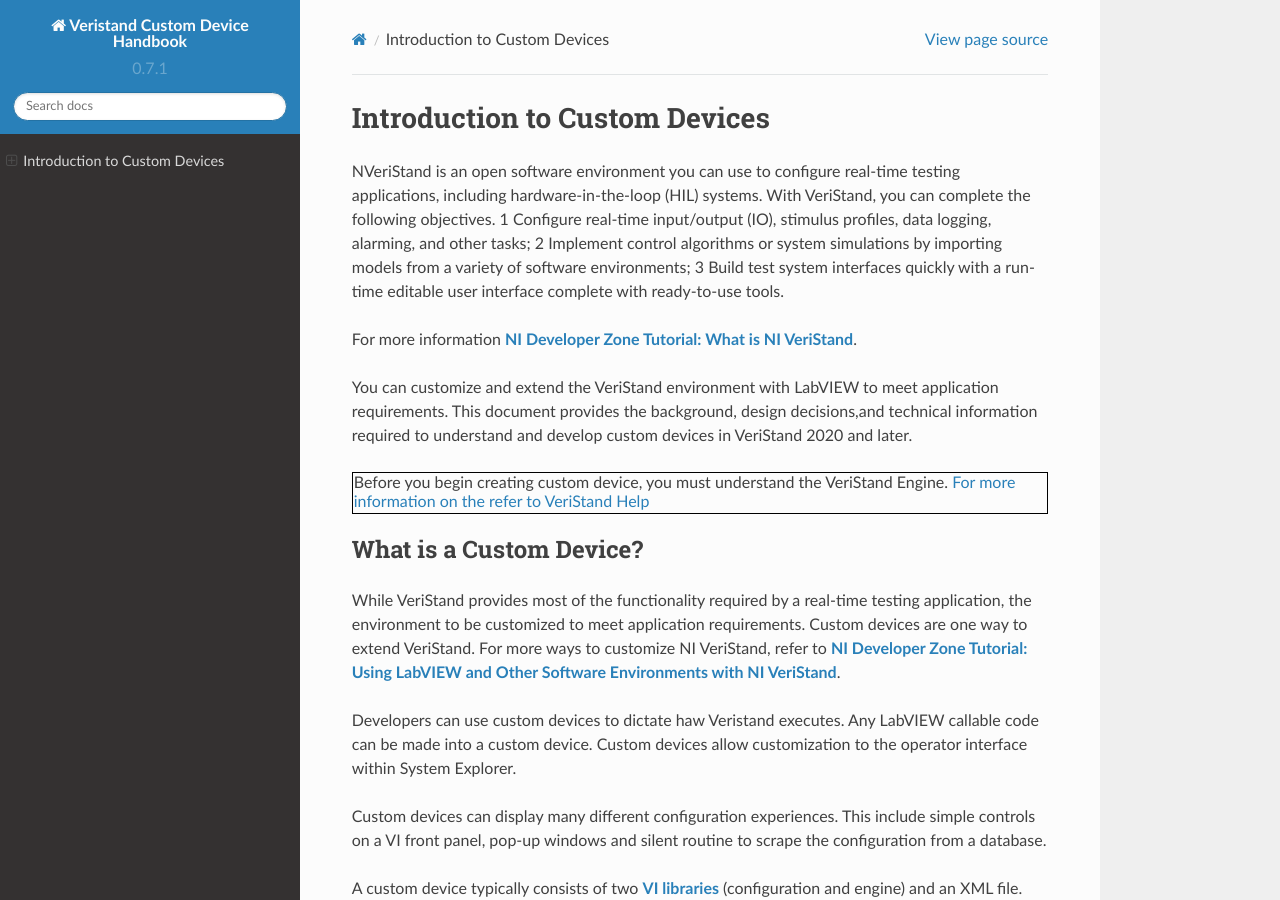
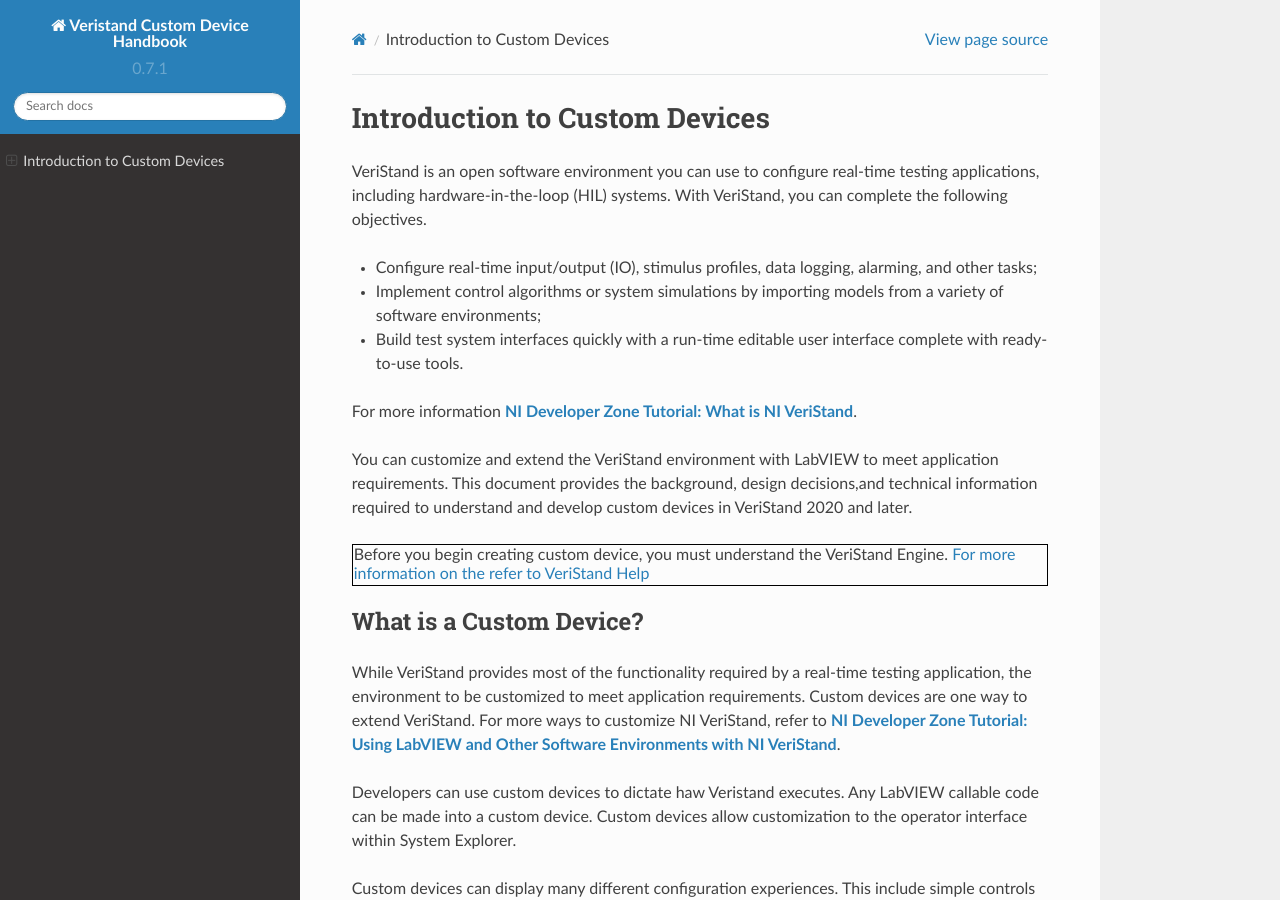
Before and after one commit to ni/niveristand-custom-device-handbook, a Sphinx documentation site: the page built from docs/WhatIsACustomDevice.md, in a window 1280 px wide and 900 px high. Built offline with Sphinx 7.4.7 and the Read the Docs theme 2.0.0, drawn with Linux system fonts in a browser that asks for light colours.

Commit message:
commit 20

```diff
--- a/docs/WhatIsACustomDevice.md
+++ b/docs/WhatIsACustomDevice.md
@@ -1,10 +1,11 @@
 ### Introduction to Custom Devices
 
 
-NVeriStand is an open software environment you can use to configure real-time testing applications, including hardware-in-the-loop (HIL) systems. With VeriStand, you can complete the following objectives.
-1 Configure real-time input/output (IO), stimulus profiles, data logging, alarming, and other tasks;
-2 Implement control algorithms or system simulations by importing models from a variety of software environments;
-3 Build test system interfaces quickly with a run-time editable user interface complete with ready-to-use tools.
+VeriStand is an open software environment you can use to configure real-time testing applications, including hardware-in-the-loop (HIL) systems. With VeriStand, you can complete the following objectives.
+
+* Configure real-time input/output (IO), stimulus profiles, data logging, alarming, and other tasks;
+* Implement control algorithms or system simulations by importing models from a variety of software environments;
+* Build test system interfaces quickly with a run-time editable user interface complete with ready-to-use tools.
 
 For more information **[NI Developer Zone Tutorial: What is NI VeriStand](https://www.ni.com/en-us/shop/data-acquisition-and-control/application-software-for-data-acquisition-and-control-category/what-is-veristand.html)**.
 
```
